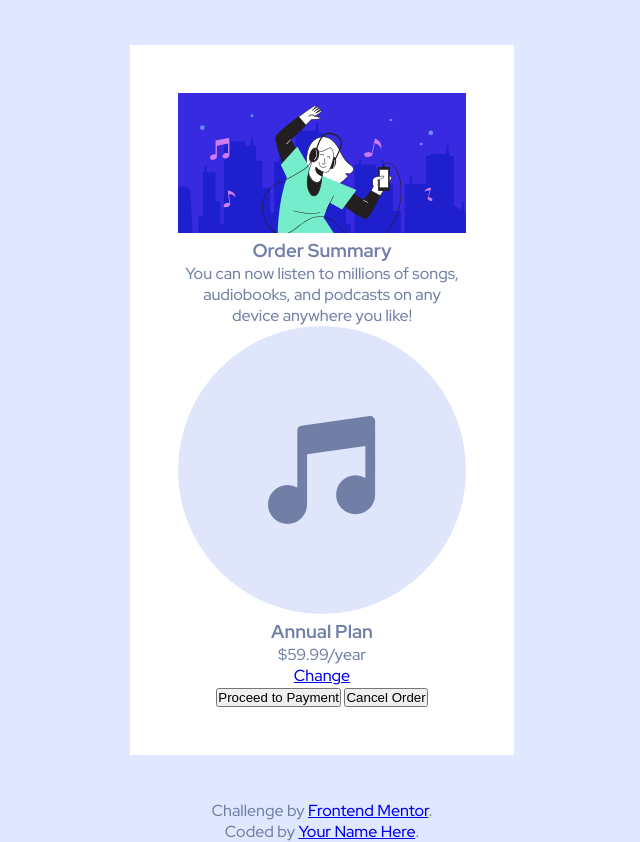
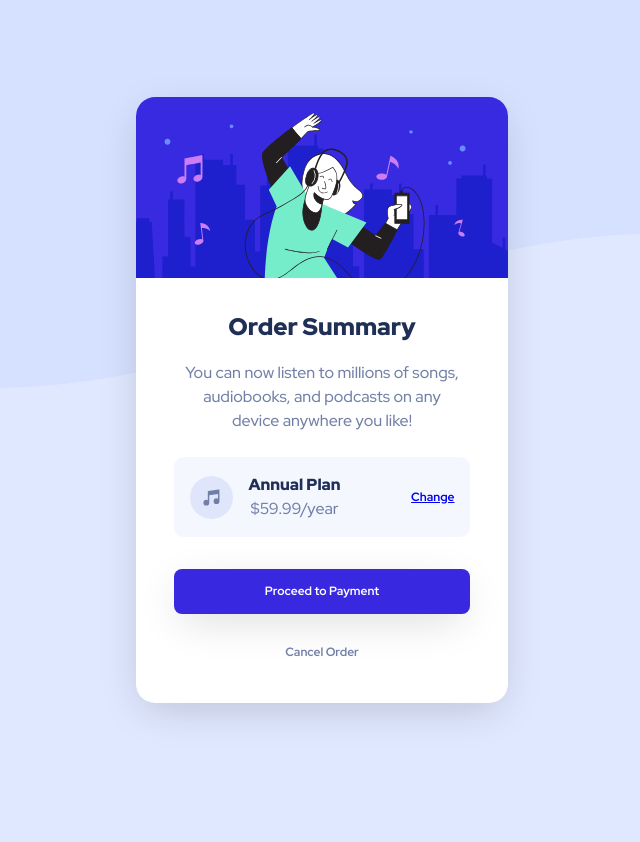
Before and after one commit to luciaguerra/order-summary-component, a plain HTML site: page index.html in a window 1280 px wide. Shown: the whole page, without its empty margins (318-958 px from the left). After the commit the page ends 800 px from the top, so only its background shows below. Drawn offline with Linux system fonts and the light colour scheme.

Commit message:
finished desktop design

```diff
--- a/css/styles.css
+++ b/css/styles.css
@@ -8,6 +8,7 @@
     --accent-color: hsl(225, 100%, 98%);
     --font-color: hsl(224, 23%, 55%);
     --tittle-color: hsl(223, 47%, 23%);
+    --active-color: #766CF1;
 }
 
 * {
@@ -17,28 +18,136 @@
 }
 
 body {
+    text-align: center;
+
+    background-color: var(--background-color);
+    line-height: 1.5;
+}
+
+body, .cancel-order {
+    color: var(--font-color);
+}
+
+body, button {
     font-family: 'Red Hat Display', sans-serif;
-    text-align: center;
-    color: var(--font-color);
-    background-color: var(--background-color);
+}
+
+body, main, .plan-section, .anual-plan, .payment-section {
+    display: flex;
+}
+
+body, main, .plan-section, .anual-plan {
+    align-items: center;
+}
+
+body, main, img {
+    width: 100%;
 }
 
 body, main {
-    width: 100%;
     min-height: 100vh;
-    display: flex;
-    flex-direction: column;
-    align-items: center;
+}
+
+body, main {
     justify-content: center;
 }
 
+body, main, .payment-section {
+    flex-direction: column;
+}
+
+h1 {
+    font-size: 1.5rem;
+    margin: 0 0 1rem;
+}
+
+h1, .plan-info p:first-child, .cancel-order:hover {
+    color: var(--tittle-color);
+}
+
+h1, .plan-info p:first-child {
+    font-weight: 900;
+}
+
 img {
-    width: 100%;
     object-fit: cover;
 }
 
+button {
+    border: none;
+    padding: 0.9rem;
+    cursor: pointer;
+}
+
+.background-image {
+    position: absolute;
+    z-index: -1;
+    inset: 0;
+}
+
 .container {
-    width: 30%;
+    width: 29%;
     background-color: white;
-    padding: 3rem;
+    overflow: hidden;
+    border-radius: 1.2rem;
 }
+
+.container, .make-payment {
+    box-shadow: -1px 11px 43px -8px rgba(0, 0, 0, 0.182);
+}
+
+.summary-section {
+    padding: 1.5rem 3rem;
+}
+
+.plan-section, .payment-section {
+    width: 80%;
+}
+
+.plan-section {
+    justify-content: space-between;
+    background-color: var(--accent-color);
+    font-size: 1rem;
+    padding: 1rem;
+    border-radius: 0.6rem;
+    margin: auto;
+}
+
+.plan-info {
+    margin: 0 1rem;
+}
+
+.music-icon {
+    width: 25%;
+}
+
+.change-plan, button {
+    font-weight: 700;
+    font-size: 0.75rem;
+}
+
+.change-plan:hover {
+    color: var(--active-color);
+    text-decoration: none;
+}
+
+.payment-section {
+    border-radius: 0.5rem;
+    margin: auto;
+}
+
+.make-payment {
+    margin: 2rem 0 1rem;
+    background-color: var(--primary-color);
+    color: white;
+    border-radius: 0.5rem;
+}
+
+.make-payment:hover {
+    background-color: var(--active-color);
+}
+
+.cancel-order {
+    margin: 0 0 1.8rem;
+    background-color: rgba(255, 255, 255, 0);
+}
--- a/index.html
+++ b/index.html
@@ -8,34 +8,32 @@
   <title>Frontend Mentor | Order summary card</title>
 </head>
 <body>
+  <picture class="background-image">
+    <source srcset="./images/pattern-background-desktop.svg" media="(orientation: landscape)">
+    <img src="./images/pattern-background-mobile.svg">
+  </picture>
   <main>
     <section class="container">
-      <article class="section-1">
-        <img src="./images/illustration-hero.svg" alt="">
-      </article>
-      <article class="section-2 order-summary">
+      <img src="./images/illustration-hero.svg" alt="">
+      <article class="summary-section">
         <h1>Order Summary</h1>
         <p>You can now listen to millions of songs, audiobooks, and podcasts on any device anywhere you like!</p>
       </article>
-      <article class="section-3">
+      <article class="plan-section">
         <div class="anual-plan">
-          <img src="./images/icon-music.svg" alt="">
+          <img src="./images/icon-music.svg" class="music-icon" alt="">
           <div class="plan-info">
-            <h3>Annual Plan</h3>
+            <p>Annual Plan</p>
             <p>$59.99/year</p>
           </div>
         </div>
-        <a href="#">Change</a>
+        <a href="#" class="change-plan">Change</a>
       </article>
-      <article class="section-4">
+      <article class="payment-section">
         <button class="make-payment">Proceed to Payment</button>
         <button class="cancel-order">Cancel Order</button>
       </article>
     </section>
   </main>
-  <footer class="attribution">
-    <p>Challenge by <a href="https://www.frontendmentor.io?ref=challenge" target="_blank">Frontend Mentor</a>.</p>
-    <p>Coded by <a href="#">Your Name Here</a>.</p>
-  </footer>
 </body>
 </html>
```
